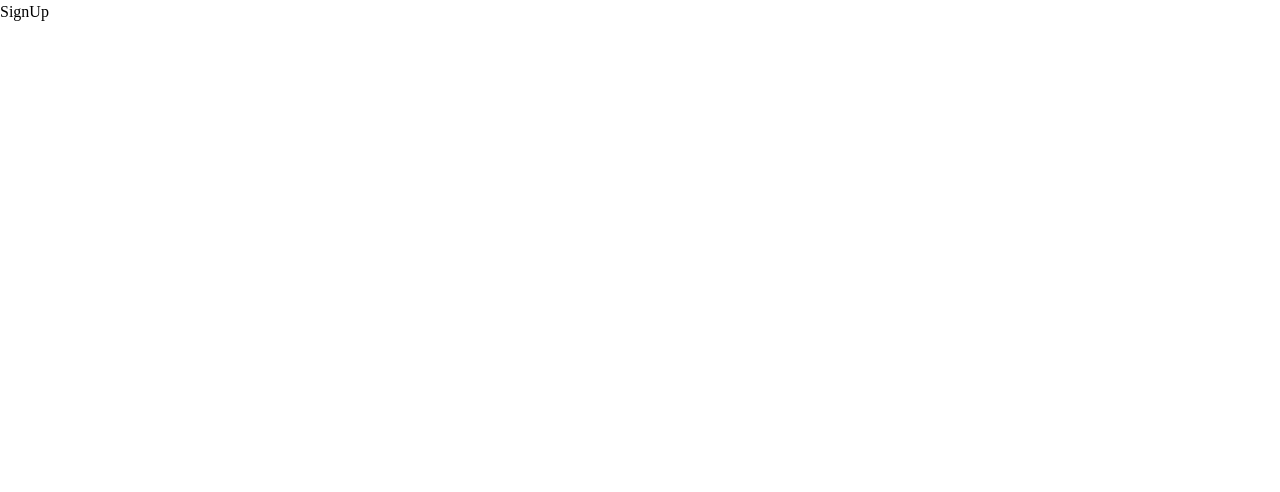
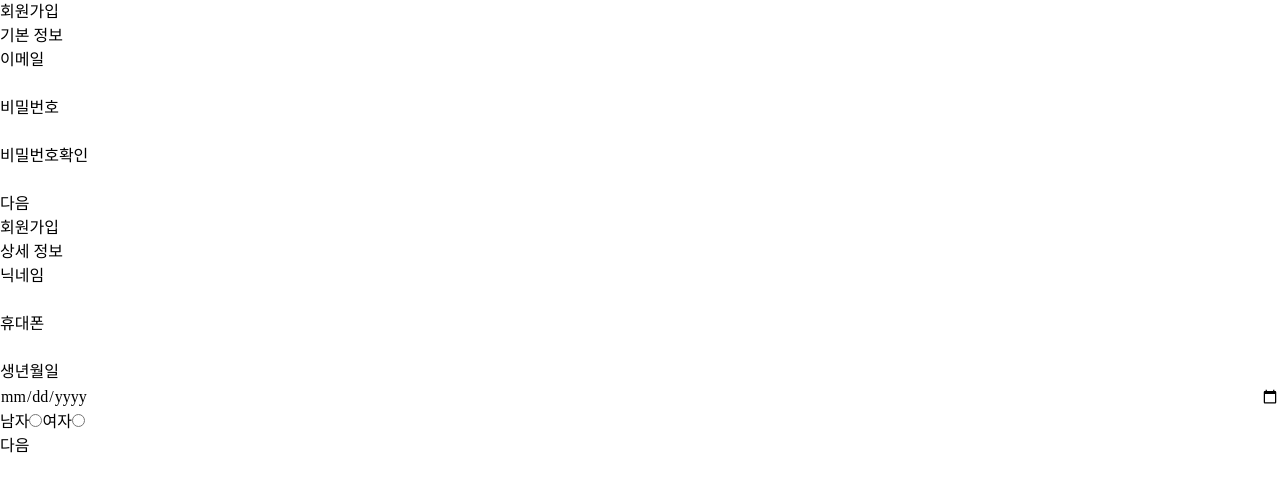
Before and after one commit to FRONTENDSCHOOL8/bookjeok-bookjeok, a React (Vite) app: page /signup in a window 1280 px wide. Shown: the top 492 px of the page. Built offline with nearby package versions, Linux system fonts and the light colour scheme; a web font is replaced by a local one.

Commit message:
[Feat] 회원가입 마크업 #9

```diff
--- a/src/pages/SignUp/SignUp.jsx
+++ b/src/pages/SignUp/SignUp.jsx
@@ -1,5 +1,62 @@
+import { Link, Form } from 'react-router-dom';
+const userInfo = {
+  basicInfo: {},
+  detailInfo: {},
+};
+
+//usedeffered value
+function BasicInfo() {
+  return (
+    <>
+      <h1>회원가입</h1>
+      <h2>기본 정보</h2>
+      <Form className="flex flex-col" action="">
+        <label htmlFor="">이메일</label>
+        <input type="email" />
+        <label htmlFor="">비밀번호</label>
+        <input type="password" />
+        <label htmlFor="">비밀번호확인</label>
+        <input type="password" />
+      </Form>
+      <Link to={{}} state={{}}>
+        다음
+      </Link>
+    </>
+  );
+}
+
+function DetailInfo() {
+  return (
+    <>
+      <h1>회원가입</h1>
+      <h2>상세 정보</h2>
+      <Form className="flex flex-col" action="">
+        <label htmlFor="">닉네임</label>
+        <input type="text" />
+        <label htmlFor="">휴대폰</label>
+        <input type="text " />
+        <label htmlFor="">생년월일</label>
+        <input type="date" />
+        <div>
+          <label htmlFor="male">남자</label>
+          <input type="radio" name="gender" id="male" />
+          <label htmlFor="female">여자</label>
+          <input type="radio" name="gender" id="female" />
+        </div>
+      </Form>
+      <Link to={{}} state={{}}>
+        다음
+      </Link>
+    </>
+  );
+}
 function SignUp() {
-  return <div>SignUp</div>;
+  return (
+    <>
+      <BasicInfo />
+      <DetailInfo />
+    </>
+  );
 }
 
 export default SignUp;
```
